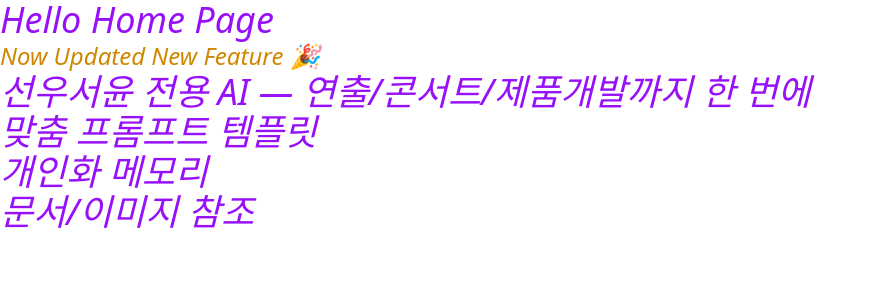
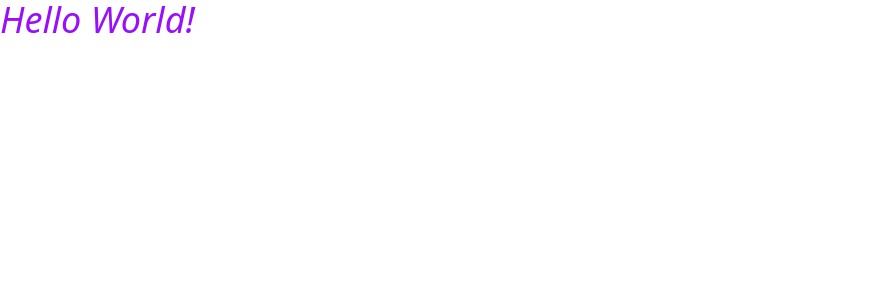
Before and after one commit to eeennsu/vite-react-template, a React (Vite) app: page / in a window 1280 px wide. Shown: the top 300 px of the page, without its empty margins (0-877 px from the left). Built offline with nearby package versions, Linux system fonts and the light colour scheme.

Commit message:
fix: page

```diff
--- a/src/pages/home/home-page.tsx
+++ b/src/pages/home/home-page.tsx
@@ -6,16 +6,7 @@ import React from 'react';
 
 export default function HomePage() {
   return (
-    <div className='text-4xl text-purple-600 italic'>
-      Hello Home Page
-      <p className='text-2xl text-yellow-600 italic'>Now Updated New Feature 🎉</p>
-      <ul>
-        <li>선우서윤 전용 AI — 연출/콘서트/제품개발까지 한 번에</li>
-        <li>맞춤 프롬프트 템플릿</li>
-        <li>개인화 메모리</li>
-        <li>문서/이미지 참조</li>
-      </ul>
-    </div>
+    <div className='text-4xl text-purple-600 italic'>Hello World!</div>
     // <div className='min-h-screen bg-gradient-to-b from-zinc-950 via-zinc-900 to-black text-zinc-100'>
     //   {/* Nav */}
     //   <header className='sticky top-0 z-20 border-b border-zinc-800/60 backdrop-blur supports-[backdrop-filter]:bg-zinc-950/60'>
```
